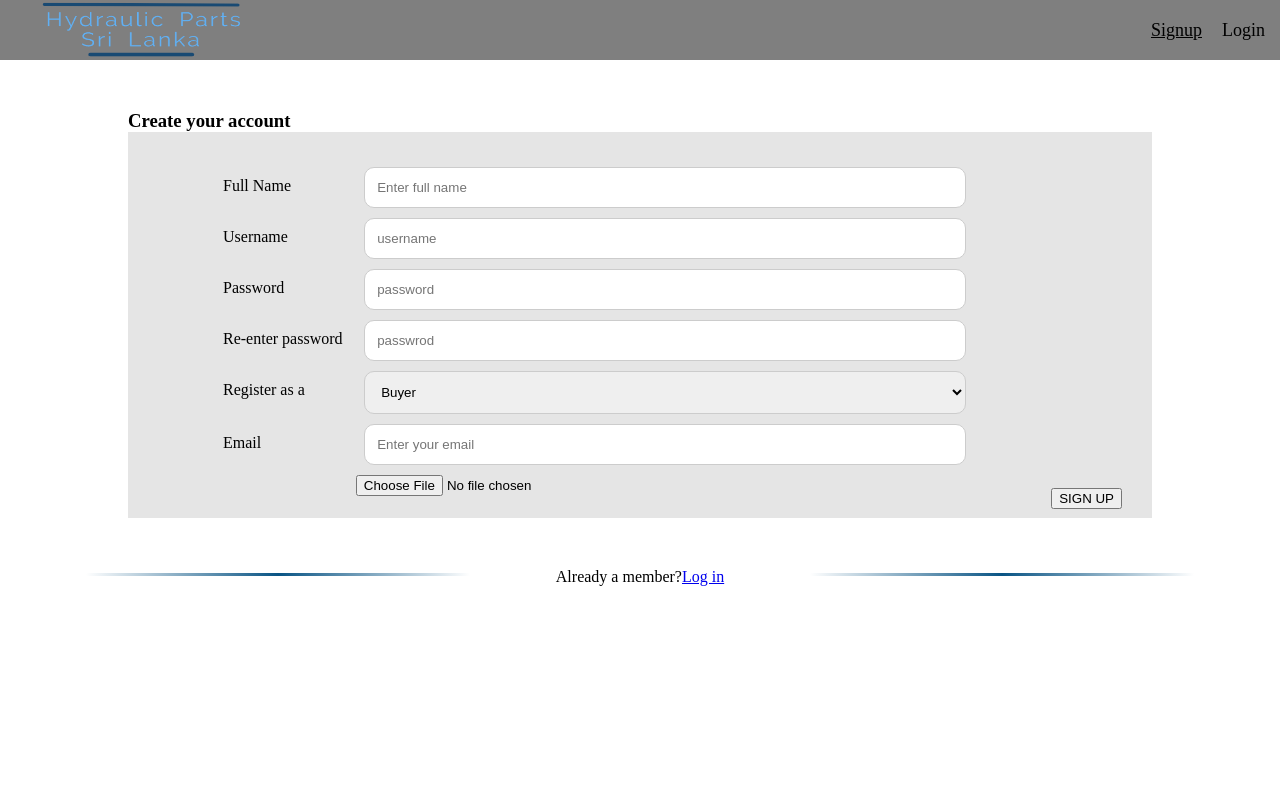
After one commit to Pahalagedara/Shopping_cart, a PHP site: page /signup.php in a window 1280 px wide. The commit adds this page. Run offline with PHP 8.4, Linux system fonts and the light colour scheme.

Commit message:
uptate 1 the file

```diff
--- /dev/null
+++ b/signup.php
@@ -0,0 +1,91 @@
+<html>
+    <head>
+        <title>signUp</title>
+        <link rel = "icon" href ="image/logo.png" type = "image/x-icon">
+        <link rel="stylesheet" type="text/css" href="styleSheet.css">
+        <link rel="stylesheet" type="text/css" href="https://use.fontawesome.com/releases/v5.7.0/css/all.css">
+
+        <script>
+        </script>
+    </head>
+    <body>
+        <div class="nav">
+            <div class="logo">
+                <a href="index.php"><img  src="image/logo.png" style="height: 60px; width:250px; margin-left:5px"></a>
+            </div>
+            <ul>
+                <li style="text-decoration:underline;"><a href="signup.php">Signup</a></li>
+                <li><a href="login.php">Login</a></li>
+            </ul>
+        </div>
+       <div class="upMiddle">
+            <h3>Create your account</h3>
+            <form class="signup" action="_signup.php"  method="post">
+            <div class="row">
+                <div class="col-25">
+                    <label for="fullName">Full Name</label>
+                </div>
+                <div class="col-75">
+                    <input name="fullName" id="fullName" placeholder="Enter full name" type="text" required><br>
+                </div>
+            </div>
+
+            <div class="row">
+                <div class="col-25">
+                    <label for="username">Username</label>
+                </div>
+                <div class="col-75">
+                    <input name="username" id="username" placeholder="username" type="text" required><br>
+                </div>
+            </div>
+
+            <div class="row">
+                <div class="col-25">
+                    <label for="password">Password</label>
+                </div>
+                <div class="col-75">
+                    <input name="password" id="password" placeholder="password" type="password" required><br>
+                </div>
+            </div>
+
+            <div class="row">
+                <div class="col-25">
+                    <label for="repassword">Re-enter password</label>
+                </div>
+                <div class="col-75">
+                    <input name="repassword" id="repassword" placeholder="passwrod" type="password" required><br>
+                </div>
+            </div>
+
+            <div class="row">
+                <div class="col-25">
+                    <label for="role">Register as a</label>
+                </div>
+                <div class="col-75">
+                    <select name="role" id="role">
+                        <option value="Buyer">Buyer</option>
+                        <option value="Seller">Seller</option>
+                        <option value="Administrator">Admin</option>
+                    </select><br>
+                </div>
+            </div>
+
+            <div class="row">
+                <div class="col-25">
+                    <label for="email">Email</label>
+                </div>
+                <div class="col-75">
+                    <input name="email" id="email" placeholder="Enter your email" type="email" required><br>
+                </div>
+            </div>
+
+            <input  name="fileToUpload" id="fileToUpload" type="file" required>
+            <br>
+            <input name="btnSignUP" value="SIGN UP" type="submit">
+           </form>
+        </div>
+        <div style="display: flex;margin-top:10px;">
+            <hr/>Already a member?<a href="login.php">Log in</a><hr/>
+        </div>
+    </body>
+</html>
--- /dev/null
+++ b/styleSheet.css
@@ -0,0 +1,150 @@
+                * {
+                    margin: 0;
+                    box-sizing: border-box;
+                }
+
+                .nav {
+                    background-color: rgba(0, 0, 0, 0.5);
+                    display: flex;
+                    justify-content: space-between;
+                    align-items: center;
+                    width: 100vw;
+                    padding-left: 5px;
+                    padding-right: 5px;
+                }
+
+                .logo {
+                    display: flex;
+                }
+
+                .nav ul {
+                    display: flex;
+                    list-style: none;
+                }
+
+                .nav ul li a {
+                    text-decoration: none;
+                    display: block;
+                    font-size: large;
+                    color: rgba(0, 0, 0, 1);
+                    padding: 15px 10px;
+                }
+
+                .nav ul li a:hover {
+                    background-color: rgba(0, 0, 0, 0.6);
+                    color: rgb(245, 245, 245);
+                }
+
+                form.search {
+                    margin-left: 35%;
+                    margin-top: 10px;
+                }
+
+                form.search input[type=text] {
+                    padding: 10px;
+                    border: 1px;
+                    float: left;
+                    background: rgb(248, 244, 244);
+                    width: 30vw;
+                }
+
+                form.search button {
+                    float: left;
+                    padding: 10px;
+                    background: #9bc3e4;
+                    color: white;
+                    border: 1px solid grey;
+                    border-left: none;
+                    cursor: pointer;
+                }
+
+                form.search button:hover {
+                    background: #607374;
+                }
+
+                form.search::after {
+                    content: "";
+                    clear: both;
+                    display: table;
+                }
+                /*home page*/
+
+                .upMiddle {
+                    width: 80%;
+                    margin: 50px auto;
+                }
+
+                form.signup {
+                    background-color: rgba(0, 0, 0, 0.1);
+                    padding: 30px;
+                    width: 100%;
+                    margin: 0 auto;
+                }
+
+                form.signup input[type=text],
+                form.signup input[type=password],
+                form.signup input[type=email],
+                form.signup select {
+                    width: 80%;
+                    padding: 12px;
+                    border: 1px solid #ccc;
+                    border-radius: 10px;
+                    resize: vertical;
+                }
+
+                input[type=file] {
+                    float: left;
+                    margin-left: 20%;
+                    padding: 5px;
+                }
+
+                input[type=submit] {
+                    float: right;
+                }
+
+                .row {
+                    display: flex;
+                    padding: 5px;
+                }
+
+                .col-25 {
+                    margin-left: 60px;
+                    padding: 10px 0;
+                    float: left;
+                    width: 15%;
+                }
+
+                .col-75 {
+                    float: left;
+                    width: 80%;
+                }
+
+                hr {
+                    border: 0;
+                    height: 3px;
+                    background-image: linear-gradient(to right, rgba(0, 0, 0, 0), rgba(9, 84, 132), rgba(0, 0, 0, 0));
+                    width: 30%;
+                    margin-top: 5px;
+                    margin-left: auto;
+                    margin-right: auto;
+                }
+                /*singup page ^*/
+
+                .inMiddle {
+                    width: 50%;
+                    margin: 5% auto;
+                }
+
+                form.login {
+                    background-color: rgba(0, 0, 0, 0.1);
+                    padding: 30px;
+                }
+
+                form.login input[type=text],
+                form.login input[type=password] {
+                    width: 80%;
+                    padding: 12px;
+                    border: 1px solid #ccc;
+                    border-radius: 10px;
+                    resize: vertical;
+                }
```
Also changed, not shown: _login.php (added, +50 -0 lines), _signup.php (added, +37 -0 lines), admin.php (+32 -0 lines), config.php (added, +15 -0 lines), index.php (+36 -0 lines), login.php (added, +58 -0 lines), navBar.php (added, +10 -0 lines), seller.php (+22 -0 lines), _authentication.php (deleted), authentication.php (deleted), image/hydaulic background.jpg (added), image/logo.png (added), image/profile.png (added).
